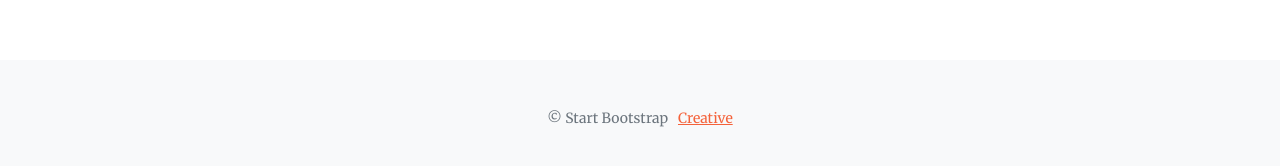
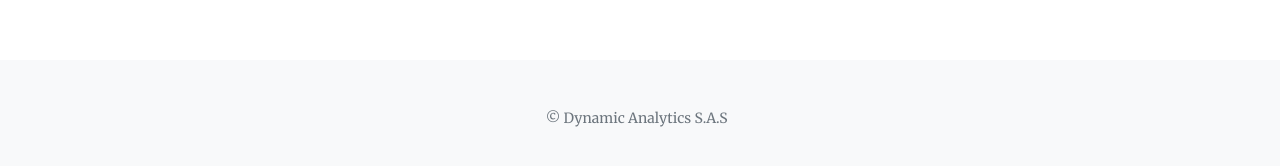
Before and after one commit to PritiKumr/dynamic-analytics.github.io, a Jekyll site: the page built from index.md, in a window 1280 px wide and 900 px high, scrolled down 5490 px. Shown: the part 723-889 px from the top of the window. Built offline with Jekyll 4.4.1, drawn with Linux system fonts in a browser that asks for light colours; comment, search, counter and statistics services are not loaded.

Commit message:
Update footer.yml

```diff
--- a/_data/footer.yml
+++ b/_data/footer.yml
@@ -1,5 +1,5 @@
-copyright: '&copy; Start Bootstrap'
-links:
-  - text: Creative
-    url: 'https://startbootstrap.com/themes/creative/'
-    new_window: true
+copyright: '&copy; Dynamic Analytics S.A.S'
+# links:
+  # - text: Creative
+  #   url: 'https://startbootstrap.com/themes/creative/'
+  #   new_window: true
```
